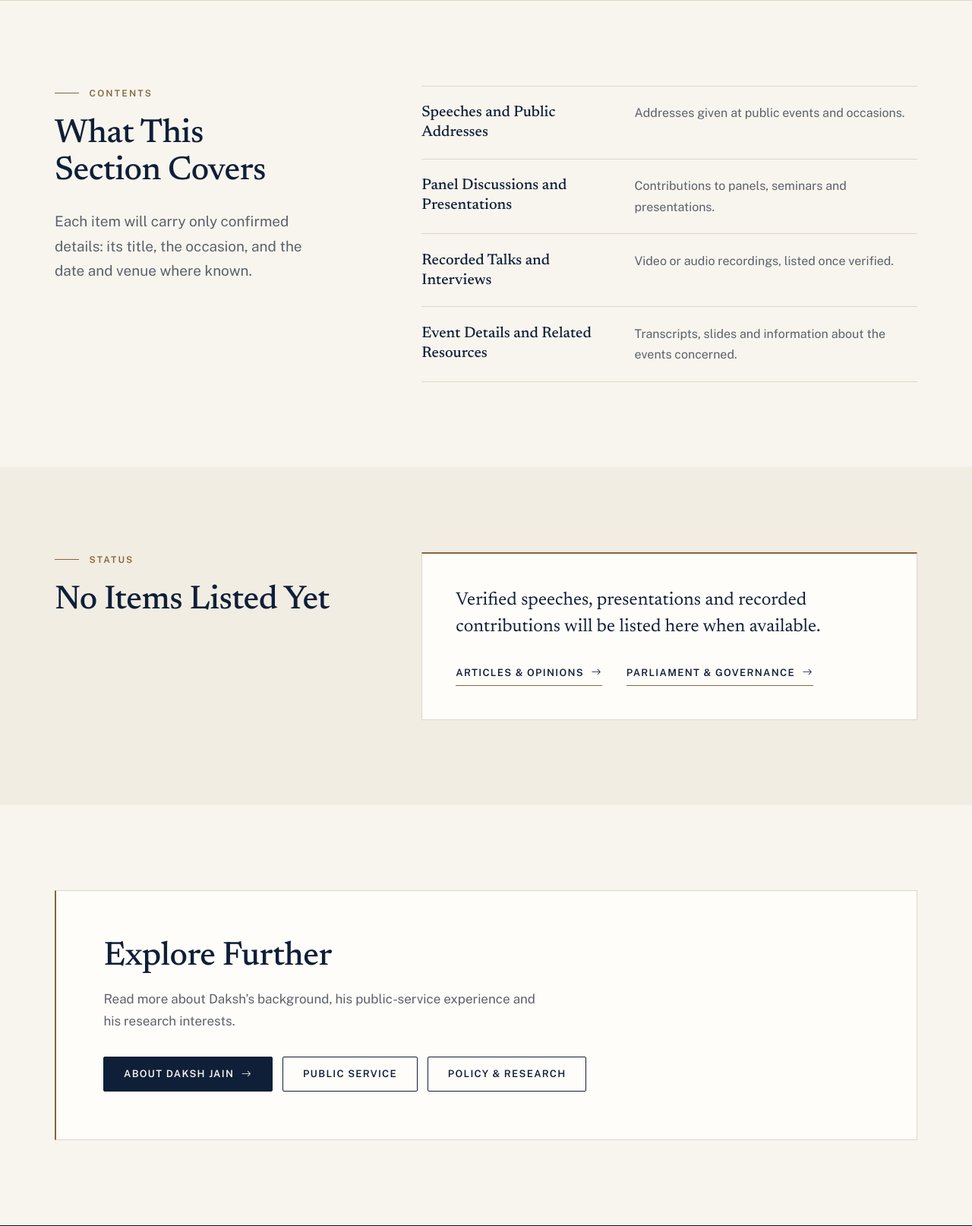
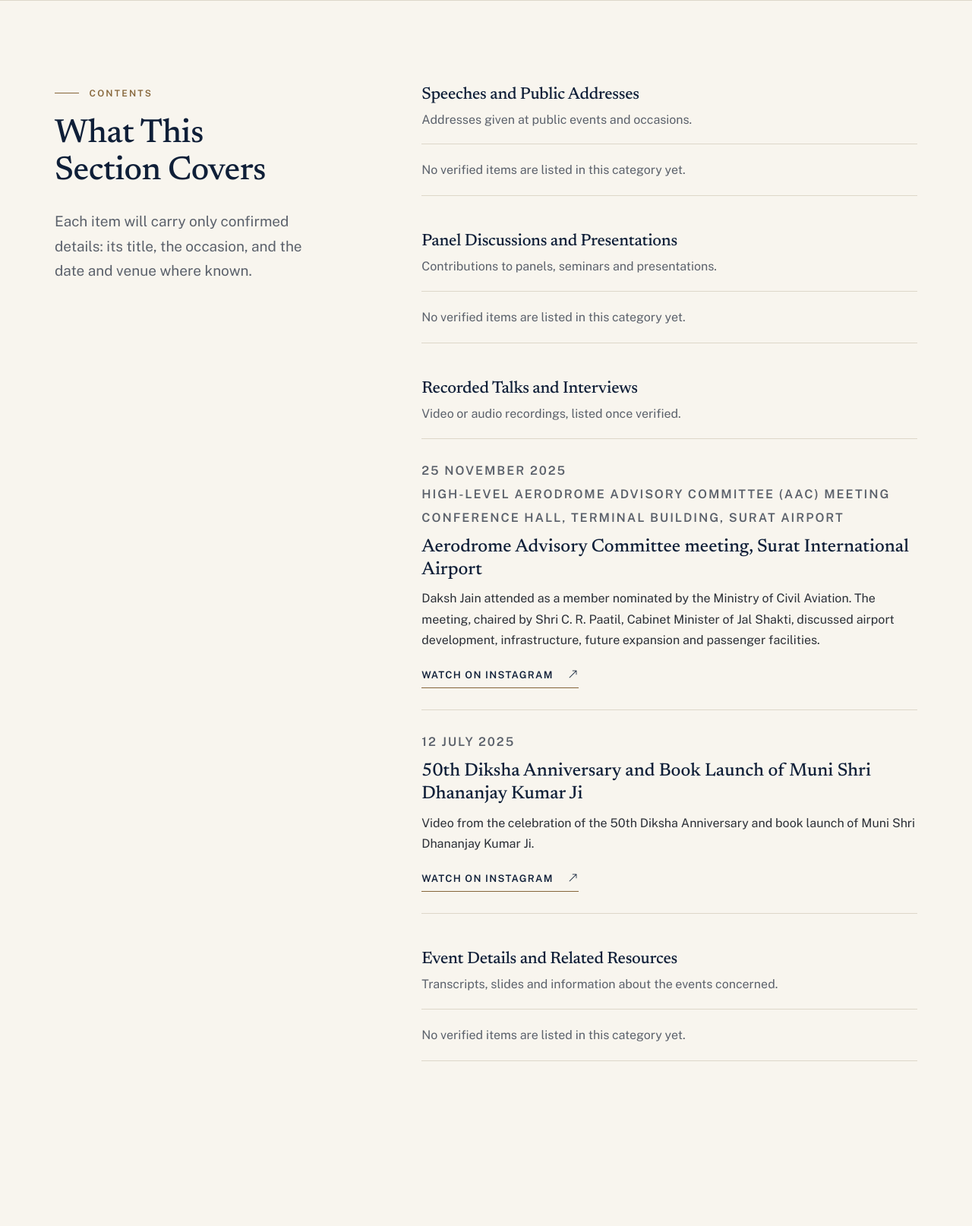
Before and after one commit to anuprjapati24-eng/Dakshjain, a PHP site: page /speeches.php in a window 1280 px wide. Shown: the part 568-2182 px from the top of the page at 76% size. Run offline with PHP 8.4, Linux system fonts and the light colour scheme.

Commit message:
Update About carousel photos, add About portrait and Instagram videos to Speeches
Co-Authored-By: Claude Opus 5.5 <noreply@anthropic.com>

```diff
--- a/content/speeches.php
+++ b/content/speeches.php
@@ -13,4 +13,22 @@
  *   'link_label' optional, e.g. "Watch" or "Read transcript"; defaults to "View"
  */
 return [
+    [
+        'title'      => 'Aerodrome Advisory Committee meeting, Surat International Airport',
+        'category'   => 'Recorded Talks and Interviews',
+        'date'       => '25 November 2025',
+        'event'      => 'High-Level Aerodrome Advisory Committee (AAC) Meeting',
+        'venue'      => 'Conference Hall, Terminal Building, Surat Airport',
+        'summary'    => 'Daksh Jain attended as a member nominated by the Ministry of Civil Aviation. The meeting, chaired by Shri C. R. Paatil, Cabinet Minister of Jal Shakti, discussed airport development, infrastructure, future expansion and passenger facilities.',
+        'url'        => 'https://www.instagram.com/reel/DRfSAANEh4W/',
+        'link_label' => 'Watch on Instagram',
+    ],
+    [
+        'title'      => '50th Diksha Anniversary and Book Launch of Muni Shri Dhananjay Kumar Ji',
+        'category'   => 'Recorded Talks and Interviews',
+        'date'       => '12 July 2025',
+        'summary'    => 'Video from the celebration of the 50th Diksha Anniversary and book launch of Muni Shri Dhananjay Kumar Ji.',
+        'url'        => 'https://www.instagram.com/reel/DMBPJYuzLwn/',
+        'link_label' => 'Watch on Instagram',
+    ],
 ];
--- a/index.php
+++ b/index.php
@@ -22,7 +22,7 @@ $social_focus = [
 $vision_pillars = ['Knowledge', 'Technology', 'Governance', 'Empathy', 'Integrity'];
 
 // Photographs shown in the About carousel (numbers in assets/images/gallery/).
-$featured_photos = [15, 2, 18, 76, 88];
+$featured_photos = [22, 2, 101, 15, 5];
 
 $person_schema = [
     '@context'    => 'https://schema.org',
```
Also changed, not shown: about.php (+7 -5 lines), README.md, assets/images/about-portrait-1200.jpg (added), assets/images/about-portrait-700.jpg (added).
